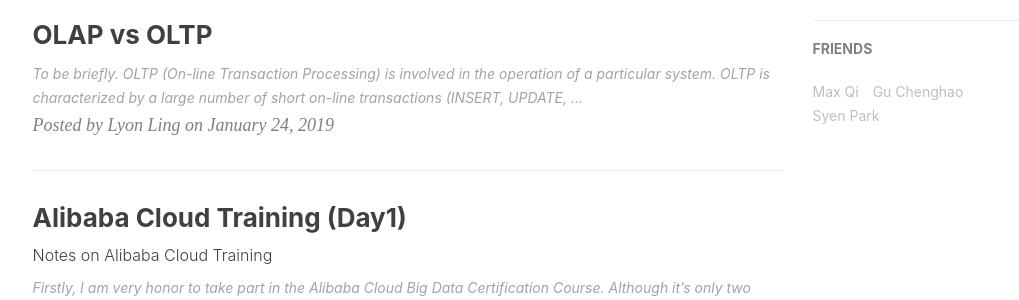
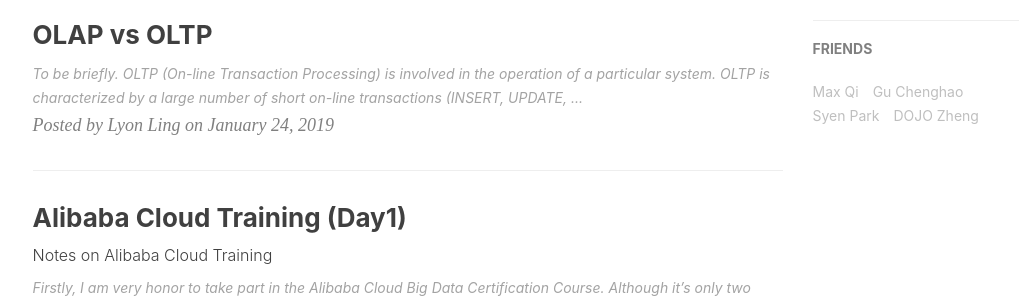
Before and after one commit to LiyangLingIntel/LiyangLingIntel.github.io, a Jekyll site: the page built from index.html, in a window 1280 px wide and 900 px high, scrolled down 907 px. Shown: the part 153-453 px from the top of the window, without its empty margins (135-1154 px from the left). Built offline with Jekyll 4.4.1, drawn with Linux system fonts in a browser that asks for light colours; nearby versions of some CDN libraries; the list of posts is cut into pages by our own code; comment, search, counter and statistics services are not loaded.

Commit message:
configuation

```diff
--- a/_config.yml
+++ b/_config.yml
@@ -116,12 +116,15 @@
 friends: [
     {
         title: "Max Qi",
-        href: "http://cherishher.github.io/"
+        href: "https://cherishher.github.io/"
     },{
         title: "Gu Chenghao",
-        href: "http://http://www.guchenghao.com/"
+        href: "https://www.guchenghao.com/"
     },{
         title: "Syen Park",
         href: "https://syenpark.github.io/"
+    },{
+      title: "DOJO Zheng",
+      herf: "https://dojozheng.com"
     }
 ]
```
Also changed, not shown: _posts/2019-01-23-Alibaba Cloud Training Day1.md (+1 -1 lines).
